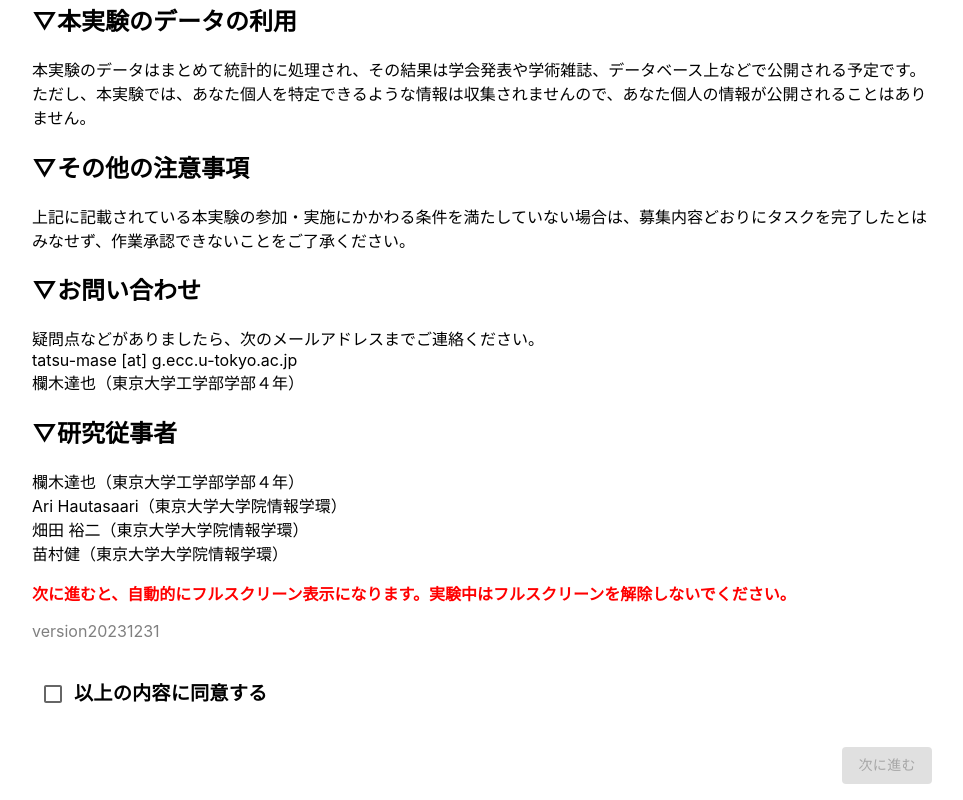
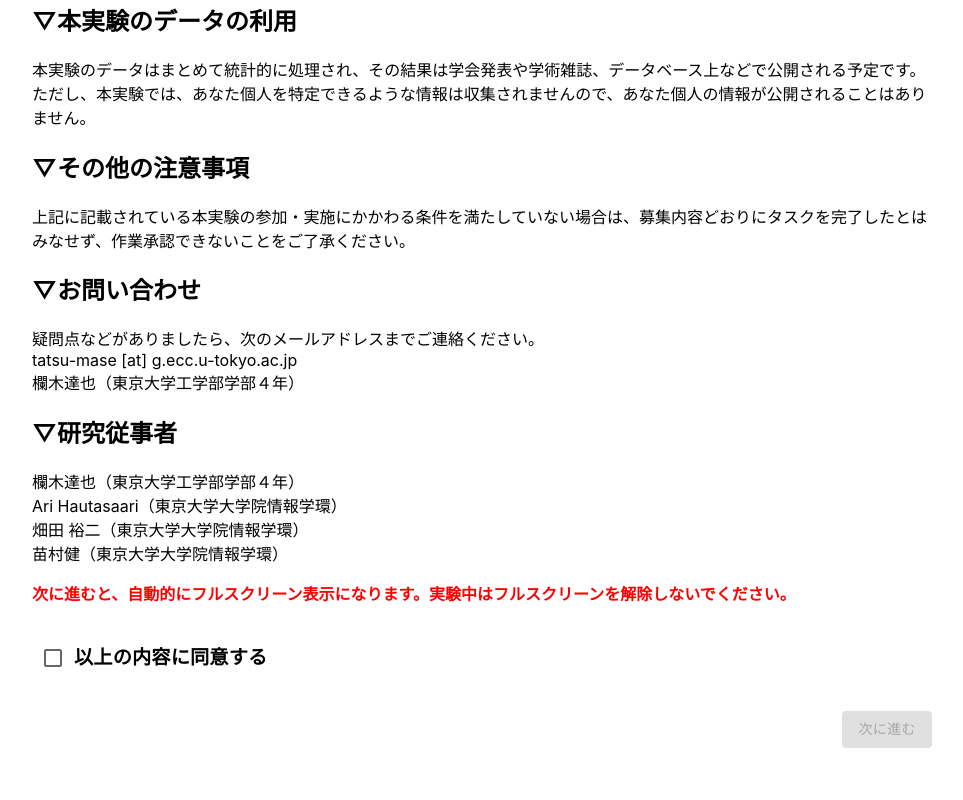
Before and after one commit to tacchanmaru/ChatGPT_age_gender_202312, a React (Create React App) app: page / in a window 1280 px wide. Shown: the part 1071-1871 px from the top of the page, without its empty margins (158-1121 px from the left). After the commit the page ends 1835 px from the top, so only its background shows below. Built offline with nearby package versions, Linux system fonts and the light colour scheme.

Commit message:
Introductionページの修正

```diff
--- a/src/App.tsx
+++ b/src/App.tsx
@@ -46,8 +46,6 @@ function App() {
       <div className="App">
         {pageNum === 1 && (
           <Introduction
-            userID={userID}
-            setUserID={setUserID}
             setPageNum={setPageNum}
             pageNum={pageNum}
           />
--- a/src/components/Introduction.tsx
+++ b/src/components/Introduction.tsx
@@ -5,9 +5,7 @@ import FormGroup from "@mui/material/FormGroup";
 import { Checkbox, TextField } from "@mui/material";
 
 type Props = {
-  userID: string;
   setPageNum: React.Dispatch<React.SetStateAction<number>>;
-  setUserID: React.Dispatch<React.SetStateAction<string>>;
   pageNum: number;
 };
 
@@ -39,7 +37,7 @@ const Introduction: React.FC<Props> = (props) => {
   const hndlChk1 = (event: any) => {
     setCheckState(event.target.checked);
   };
-  function setUserIDAndSend() {
+  function forceFullScrean() {
     fullScreen(document.documentElement);
     props.setPageNum(() => props.pageNum + 1);
   }
@@ -113,9 +111,6 @@ const Introduction: React.FC<Props> = (props) => {
           </b>
         </span>
       </p>
-      <p>
-        <span style={{ color: "gray" }}>version20231231</span>
-      </p>
       <FormGroup>
         <FormControlLabel
           control={<Checkbox onChange={hndlChk1} />}
@@ -127,20 +122,18 @@ const Introduction: React.FC<Props> = (props) => {
           }
         />
       </FormGroup>
-      {props.userID != "" && (
       <div style={{ textAlign: "right" }}>
         <Button
           variant="contained"
           color="primary"
           className="button"
-            onClick={setUserIDAndSend}
+          onClick={forceFullScrean}
           disabled={!checkState}
           style={{ margin: "16px 0px" }}
         >
           次に進む
         </Button>
       </div>
-      )}
     </div>
   );
 };
```
Lines whose indentation alone changed are shown as unchanged.
